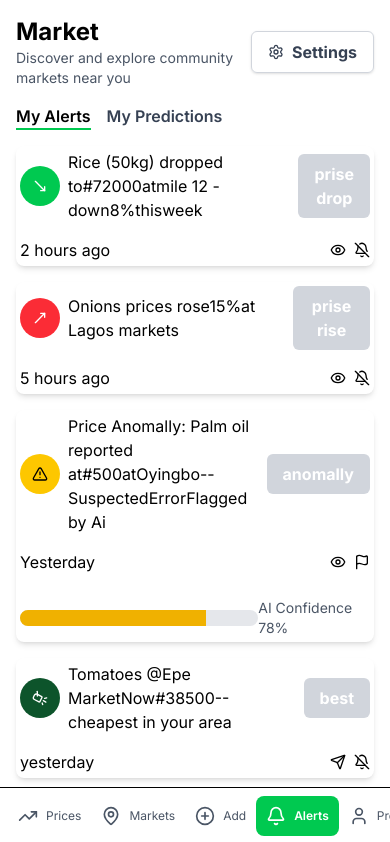
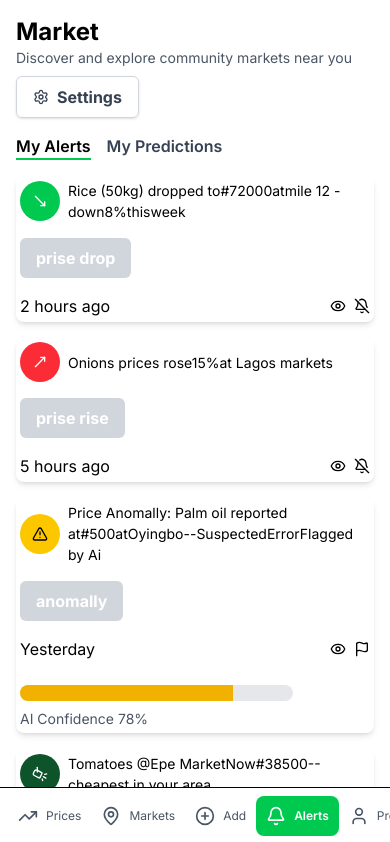
Before and after one commit to mdmuche/naijaprice-frontend, a React (Vite) app: page /alerts in a window 390 px wide. Shown: the top 842 px of the page. Built offline with nearby package versions, Linux system fonts and the light colour scheme.

Commit message:
feat: add responsiveness to alerts page

```diff
--- a/src/components/AlertCard.jsx
+++ b/src/components/AlertCard.jsx
@@ -23,7 +23,7 @@ function AlertCard({ alertDesc, status, timeAgo }) {
 
   return (
     <div className="flex flex-col gap-4 p-1 sm:p-4 rounded-lg bg-white shadow-md">
-      <div className="flex justify-between items-center gap-4">
+      <div className="flex flex-col justify-between items-start lg:items-center gap-4 lg:flex-row">
         <div className="flex items-center gap-2">
           <div
             className={`rounded-full p-3 ${status === "anomally" ? "bg-yellow-400 text-black" : status === "rise" ? "bg-red-500 text-white" : status === "drop" ? "bg-[#00C950] text-white" : status === "best" ? "bg-green-900 text-white" : null}`}
@@ -49,7 +49,9 @@ function AlertCard({ alertDesc, status, timeAgo }) {
               <div>no alert</div>
             )}
           </div>
-          <div>{alertDesc}</div>
+          <div className="text-[14px] lg:text-[16px] lg:font-normal">
+            {alertDesc}
+          </div>
         </div>
 
         <div>
@@ -89,7 +91,7 @@ function AlertCard({ alertDesc, status, timeAgo }) {
       </div>
       {status === "anomally" && (
         <div>
-          <div className="flex items-center justify-between mt-2">
+          <div className="flex flex-col items-start gap-2 lg:gap-0 lg:items-center justify-between mt-2 lg:flex-row">
             {/* Bar Container */}
             <div className="w-[78%] h-4 bg-gray-200 rounded-lg overflow-hidden">
               {/* Progress */}
--- a/src/pages/Alerts.jsx
+++ b/src/pages/Alerts.jsx
@@ -11,7 +11,7 @@ function Alerts() {
 
       <div className="w-full flex flex-col gap-4 p-4 md:ml-64">
         {/* Header */}
-        <div className="w-full flex justify-between items-center">
+        <div className="w-full flex flex-col gap-2 items-start justify-between lg:items-center lg:flex-row lg:gap-0">
           <div>
             <h1 className="text-2xl font-bold">Market</h1>
             <p className="text-gray-600 text-sm">
```
